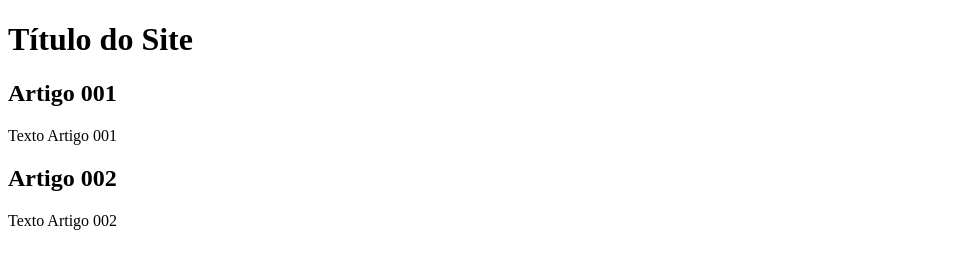
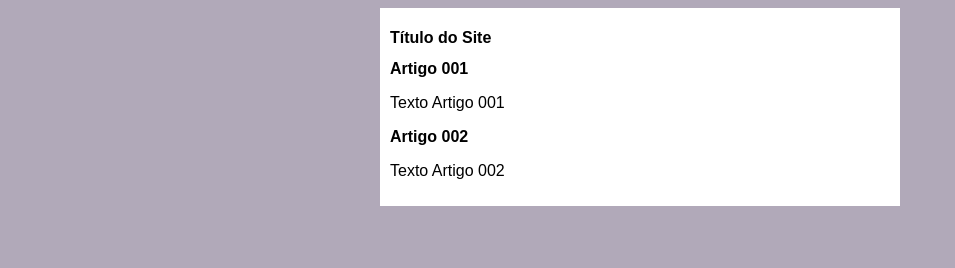
Before and after one commit to bosconogueiramd/projeto-site, a plain HTML site: page index.html in a window 1280 px wide. Shown: the whole page, without its empty margins (0-955 px from the left). Drawn offline with Linux system fonts and the light colour scheme.

Commit message:
iniciei o design

```diff
--- /dev/null
+++ b/estilos/style.css
@@ -0,0 +1,16 @@
+* {
+    font-family: Arial, Helvetica, sans-serif;
+    font-size: 16px;
+}
+
+body {
+    background-color: rgb(177, 169, 185);
+}
+
+main {
+    background-color: white;
+    width: 500px;
+    margin: auto;
+    padding: 10px;
+    box-shadow: 3px 3px 5px rgba(red, green, blue, alpha);
+}
--- a/index.html
+++ b/index.html
@@ -4,6 +4,7 @@
     <meta charset="UTF-8">
     <meta name="viewport" content="width=device-width, initial-scale=1.0">
     <title>Título do site</title>
+    <link rel="stylesheet" href="estilos/style.css">
 </head>
 <body>
     <main>
```
